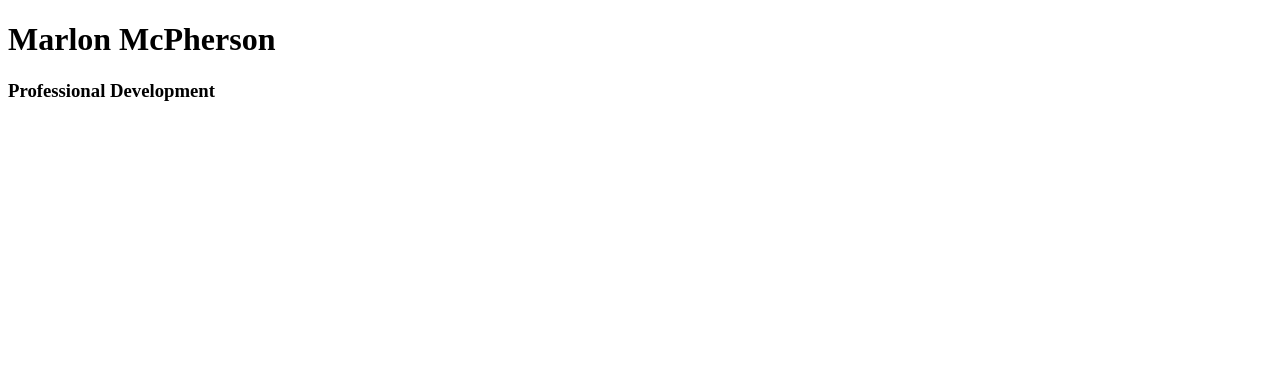
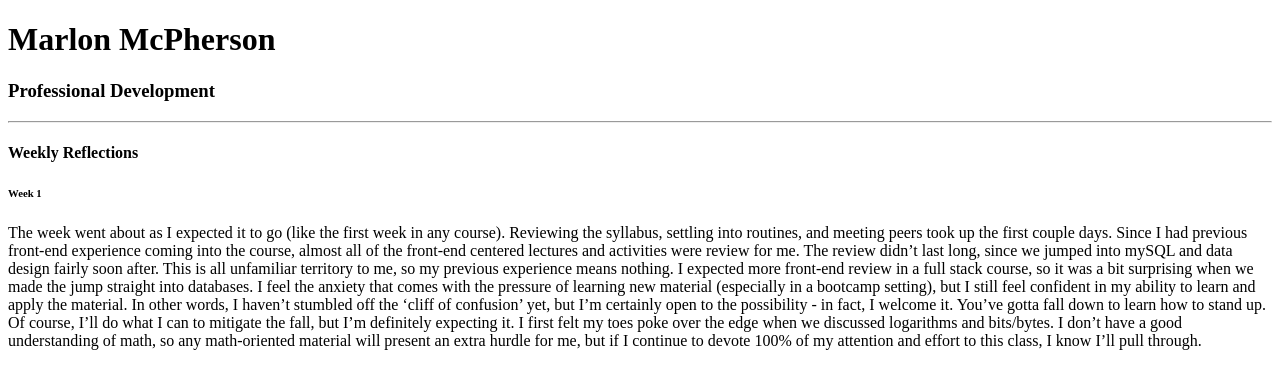
Before and after one commit to mmcph/pro-dev, a plain HTML site: page index.html in a window 1280 px wide. Drawn offline with Linux system fonts and the light colour scheme.

Commit message:
added reflections section to html

```diff
--- a/index.html
+++ b/index.html
@@ -7,5 +7,11 @@
 	<body>
 		<h1>Marlon McPherson</h1>
 		<h3>Professional Development</h3>
+		<hr>
+		<div id="reflections">
+		<h4>Weekly Reflections</h4>
+			<h6>Week 1</h6>
+			<p>The week went about as I expected it to go (like the first week in any course). Reviewing the syllabus, settling into routines, and meeting peers took up the first couple days. Since I had previous front-end experience coming into the course, almost all of the front-end centered lectures and activities were review for me. The review didn’t last long, since we jumped into mySQL and data design fairly soon after. This is all unfamiliar territory to me, so my previous experience means nothing. I expected more front-end review in a full stack course, so it was a bit surprising when we made the jump straight into databases. I feel the anxiety that comes with the pressure of learning new material (especially in a bootcamp setting), but I still feel confident in my ability to learn and apply the material. In other words, I haven’t stumbled off the ‘cliff of confusion’ yet, but I’m certainly open to the possibility - in fact, I welcome it. You’ve gotta fall down to learn how to stand up. Of course, I’ll do what I can to mitigate the fall, but I’m definitely expecting it. I first felt my toes poke over the edge when we discussed logarithms and bits/bytes. I don’t have a good understanding of math, so any math-oriented material will present an extra hurdle for me, but if I continue to devote 100% of my attention and effort to this class, I know I’ll pull through. </p>
+		</div>
 	</body>
 </html>
```
